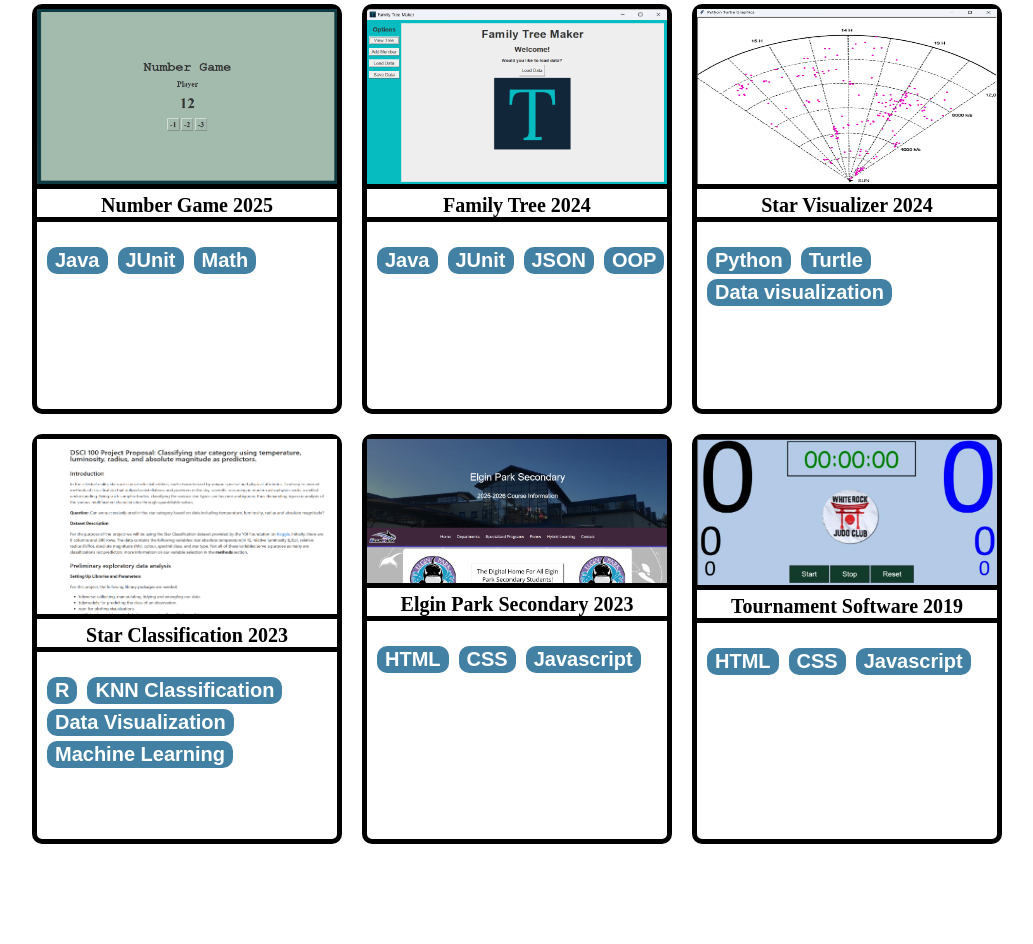
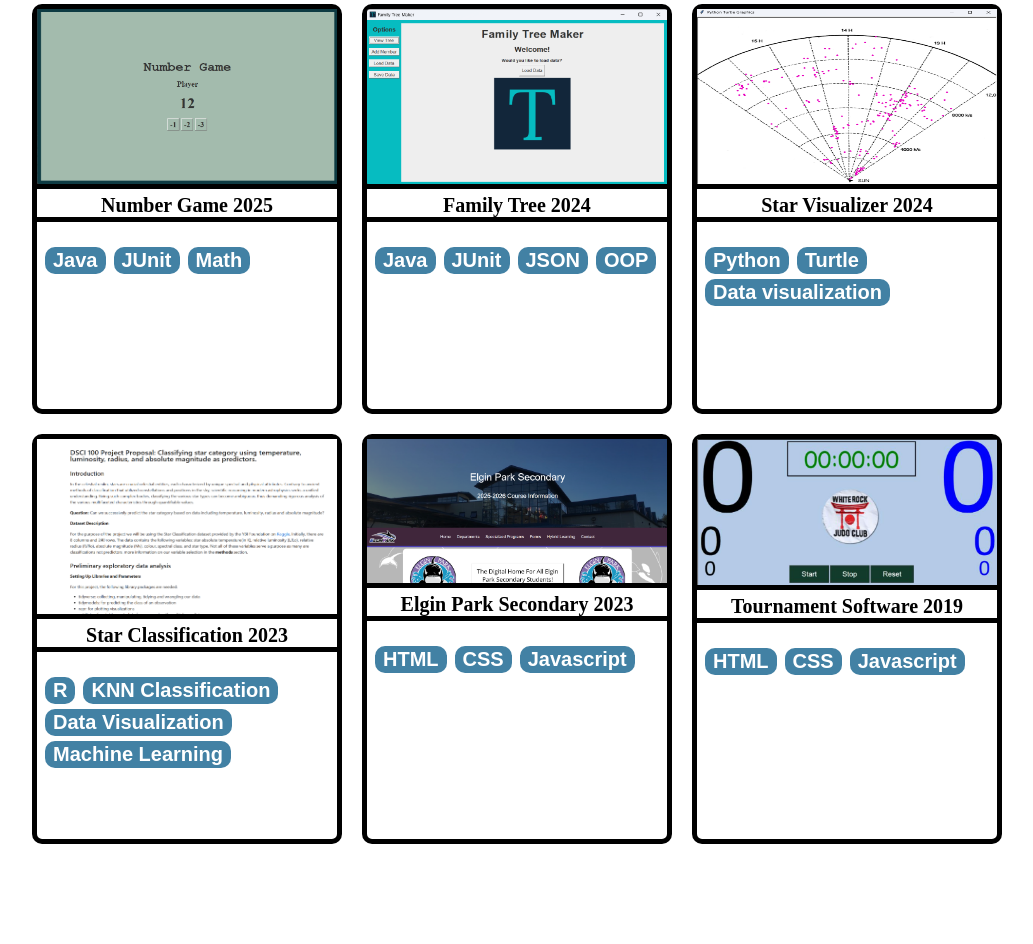
Before and after one commit to MattMatt05/portfolio, a PHP site: page /index.html in a window 1280 px wide. Shown: the part 108-1052 px from the top of the page, without its empty margins (88-1121 px from the left). Run offline with PHP 8.4, Linux system fonts and the light colour scheme.

Commit message:
Final Push of night

```diff
--- a/global.css
+++ b/global.css
@@ -57,7 +57,7 @@ img {
     border-bottom: 5px solid black;
 }
 
-p:not(#projectName) {
+.tag {
     border-radius: 10px;
     color: white;
     background-color: #4281A4;
@@ -67,7 +67,7 @@ p:not(#projectName) {
     padding-bottom: 2px;
     padding-right: 8px;
     padding-left: 8px;
-    margin-left: 10px;
+    margin-left: 8px;
     margin-top: 5px;
     font-family: Arial, Helvetica, sans-serif;
 }
--- a/index.html
+++ b/index.html
@@ -16,9 +16,9 @@
             </a>
             <p id="projectName">Number Game 2025</p>
             <div class="textContainer">
-                <p>Java</p>
-                <p>JUnit</p>
-                <p>Math</p>
+                <p class="tag">Java</p>
+                <p class="tag">JUnit</p>
+                <p class="tag">Math</p>
             </div>
         </div>
         <div class="project">
@@ -27,19 +27,19 @@
             </a>
             <p id="projectName">Family Tree 2024</p>
             <div class="textContainer">
-                <p>Java</p>
-                <p>JUnit</p>
-                <p>JSON</p>
-                <p>OOP</p>
+                <p class="tag">Java</p>
+                <p class="tag">JUnit</p>
+                <p class="tag">JSON</p>
+                <p class="tag">OOP</p>
             </div>
         </div>
         <div class="project">
             <img src="assets/sv.png">
             <p id="projectName">Star Visualizer 2024</p>
             <div class="textContainer">
-                <p>Python</p>
-                <p>Turtle</p>
-                <p>Data visualization</p>
+                <p class="tag">Python</p>
+                <p class="tag">Turtle</p>
+                <p class="tag">Data visualization</p>
             </div>
         </div>
         <div class="project">
@@ -49,10 +49,10 @@
             </a>
             <p id="projectName">Star Classification 2023</p>
             <div class="textContainer">
-                <p>R</p>
-                <p>KNN Classification</p>
-                <p>Data Visualization</p>
-                <p>Machine Learning</p>
+                <p class="tag">R</p>
+                <p class="tag">KNN Classification</p>
+                <p class="tag">Data Visualization</p>
+                <p class="tag">Machine Learning</p>
             </div>
         </div>
         <div class="project">
@@ -61,18 +61,18 @@
             </a>
             <p id="projectName">Elgin Park Secondary 2023</p>
             <div class="textContainer">
-                <p>HTML</p>
-                <p>CSS</p>
-                <p>Javascript</p>
+                <p class="tag">HTML</p>
+                <p class="tag">CSS</p>
+                <p class="tag">Javascript</p>
             </div>
         </div>
         <div class="project">
             <img src="assets/tsw.png">
             <p id="projectName">Tournament Software 2019</p>
             <div class="textContainer">
-                <p>HTML</p>
-                <p>CSS</p>
-                <p>Javascript</p>
+                <p class="tag">HTML</p>
+                <p class="tag">CSS</p>
+                <p class="tag">Javascript</p>
             </div>
         </div>
     </div>
```
